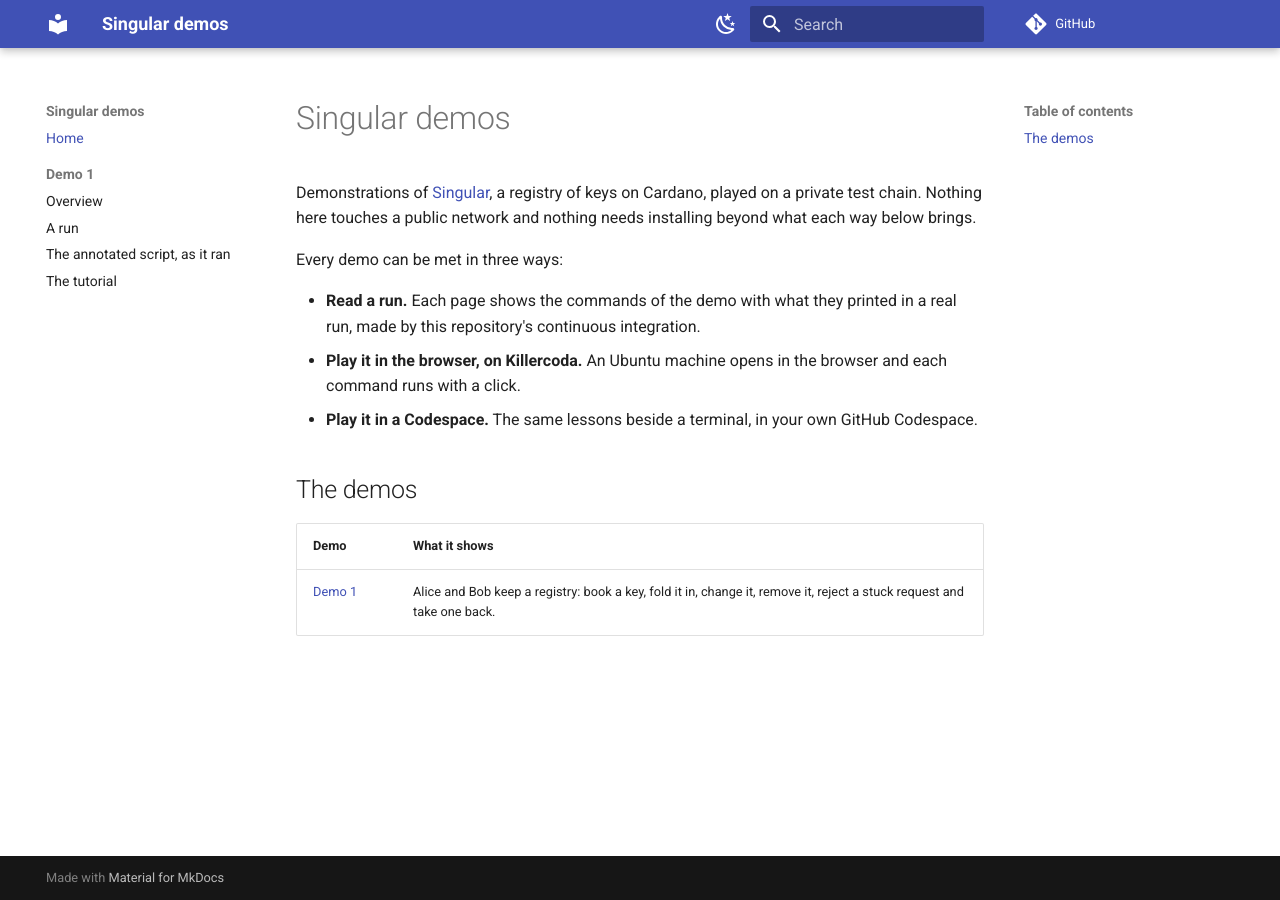
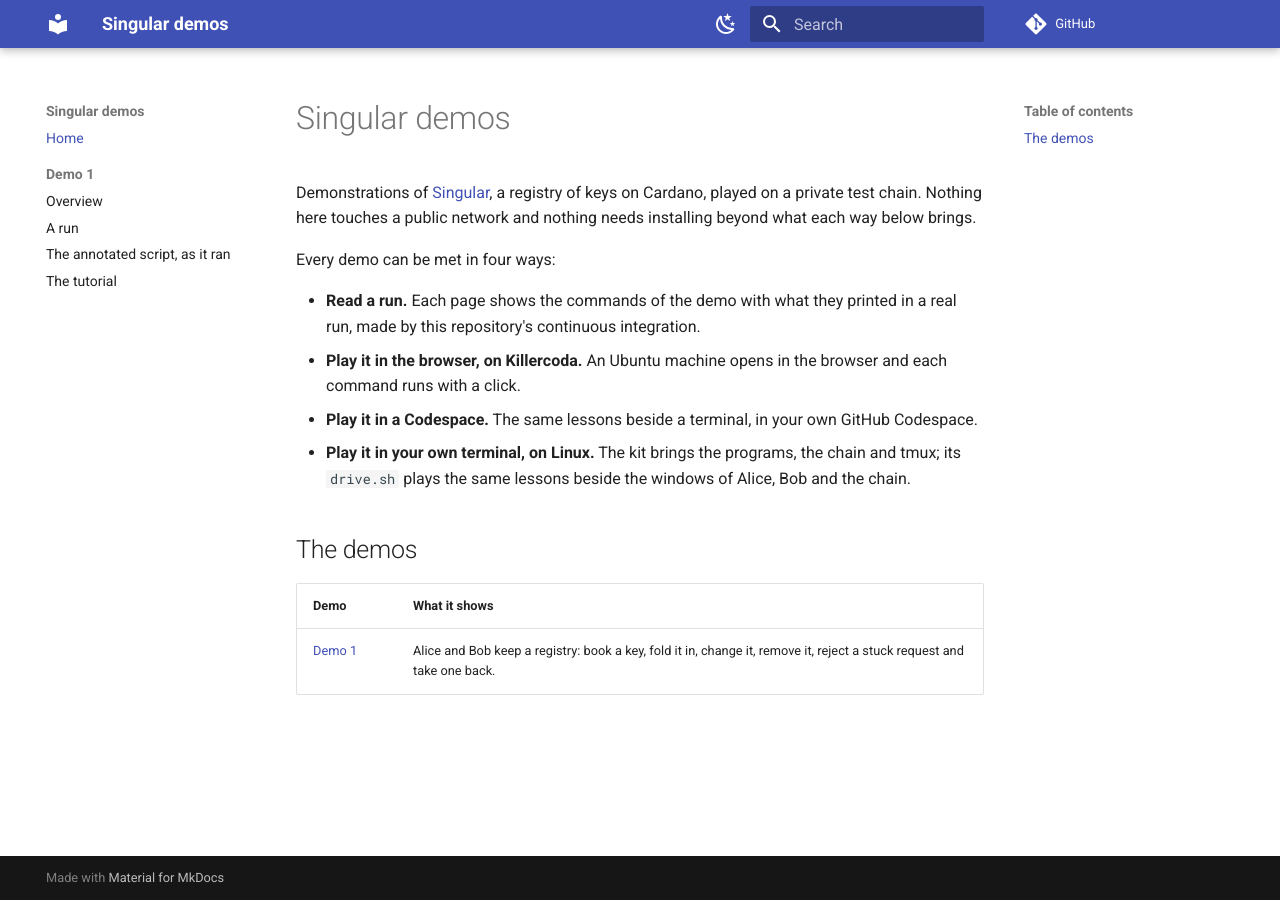
Before and after one commit to lambdasistemi/singular-demo, an MkDocs documentation site: the page built from docs/index.md, in a window 1280 px wide. Built offline with MkDocs 1.6.1 and Material for MkDocs 9.7.7, drawn with Linux system fonts in a browser that asks for light colours; comment, search, counter and statistics services are not loaded.

Commit message:
feat: play the tutorial step by step in a terminal from the kit
The kit carries drive.sh, the scripts of the play, the pages of the generated scenario and a static tmux: the page runs beside the tmux windows of Alice, Bob and the chain, and Enter types each command into the window of the person who acts and waits for its prompt.

```diff
--- a/docs/index.md
+++ b/docs/index.md
@@ -2,11 +2,12 @@
 
 Demonstrations of [Singular](https://github.com/lambdasistemi/singular), a registry of keys on Cardano, played on a private test chain. Nothing here touches a public network and nothing needs installing beyond what each way below brings.
 
-Every demo can be met in three ways:
+Every demo can be met in four ways:
 
 - **Read a run.** Each page shows the commands of the demo with what they printed in a real run, made by this repository's continuous integration.
 - **Play it in the browser, on Killercoda.** An Ubuntu machine opens in the browser and each command runs with a click.
 - **Play it in a Codespace.** The same lessons beside a terminal, in your own GitHub Codespace.
+- **Play it in your own terminal, on Linux.** The kit brings the programs, the chain and tmux; its `drive.sh` plays the same lessons beside the windows of Alice, Bob and the chain.
 
 ## The demos
 
```
Also changed, not shown: README.md (+21 -4 lines), docs/demo1/index.md (+1 -0 lines), 7 other files.
